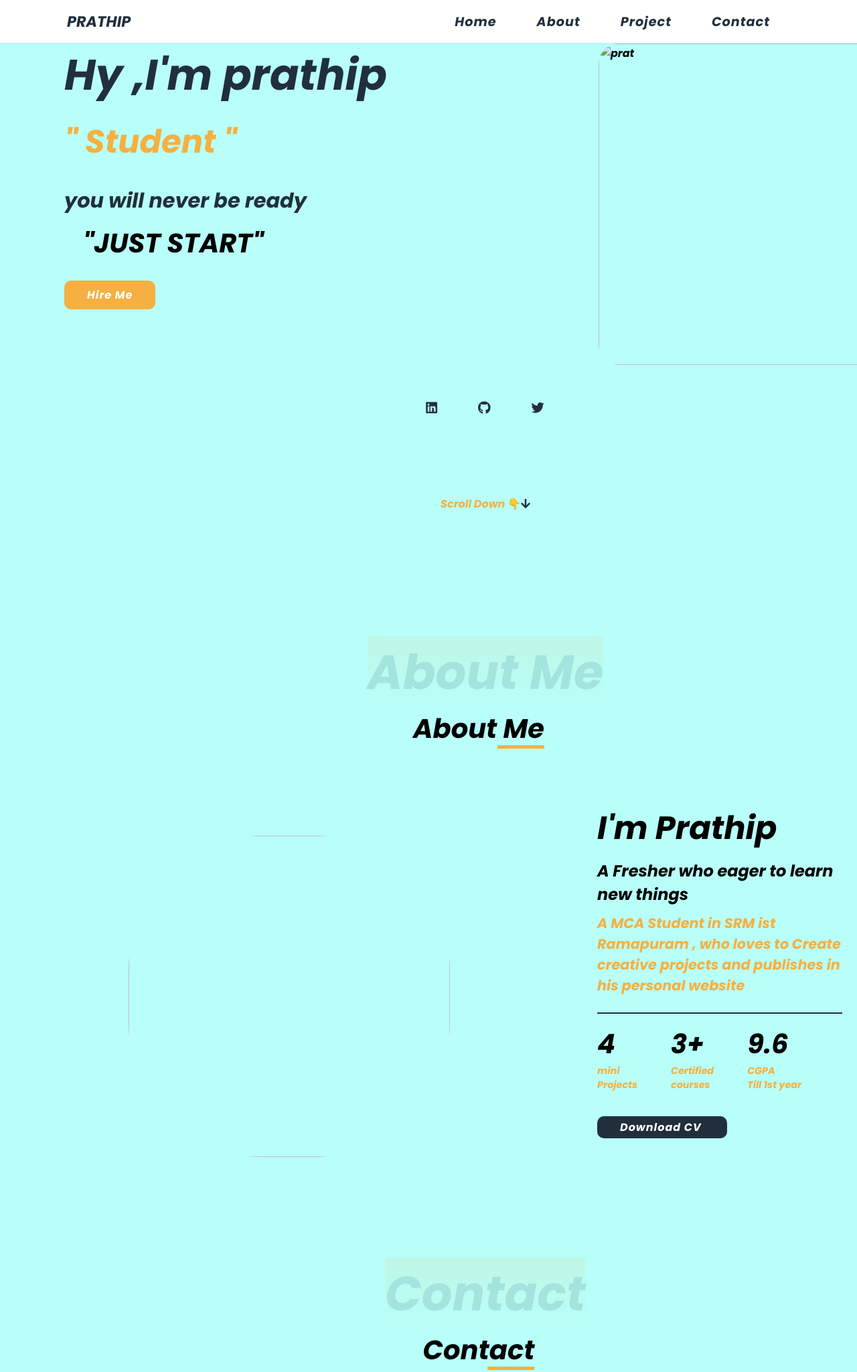
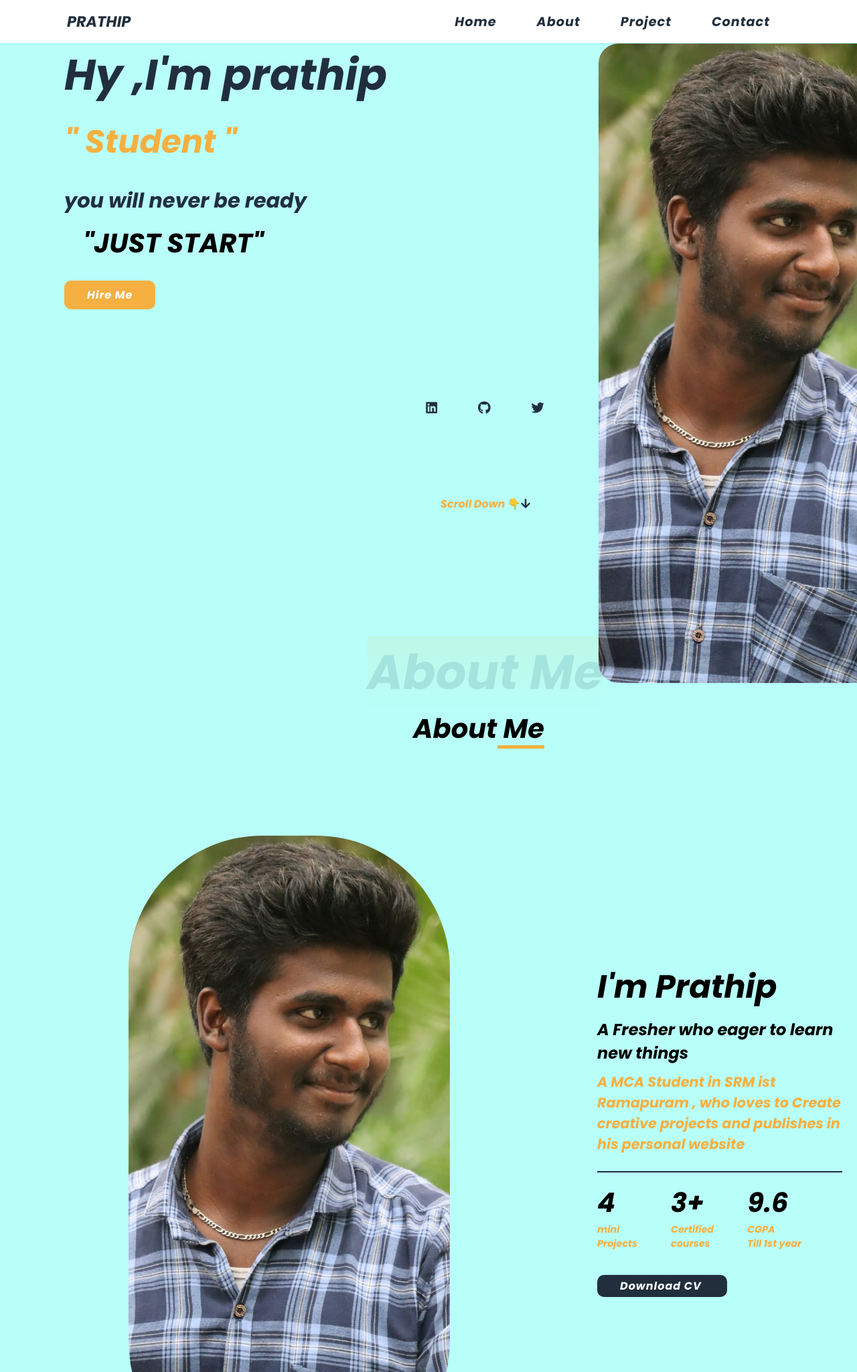
Before and after one commit to prathiip/portfolio, a plain HTML site: page index.html in a window 1280 px wide. Shown: the top 2049 px of the page at 67% size. Drawn offline with Linux system fonts and the light colour scheme; a script that the page names is missing; some icons are missing.

Commit message:
Update index.html

```diff
--- a/index.html
+++ b/index.html
@@ -32,7 +32,7 @@
       </div>
      <!-- home image -->
       <div class="home-img">
-         <img src="prat.jpg" alt="prat">
+         <img src="prat.jpeg" alt="prat">
       </div>
     </div>
 
@@ -52,7 +52,7 @@
     <h2 class="section-title-02">About Me</h2>
     <div class="content flex-center">
       <div class="about-img">
-        <img src="prat.jpg">
+        <img src="prat.jpeg">
       </div>
       <div class="about-info">
         <div class="description">
```
